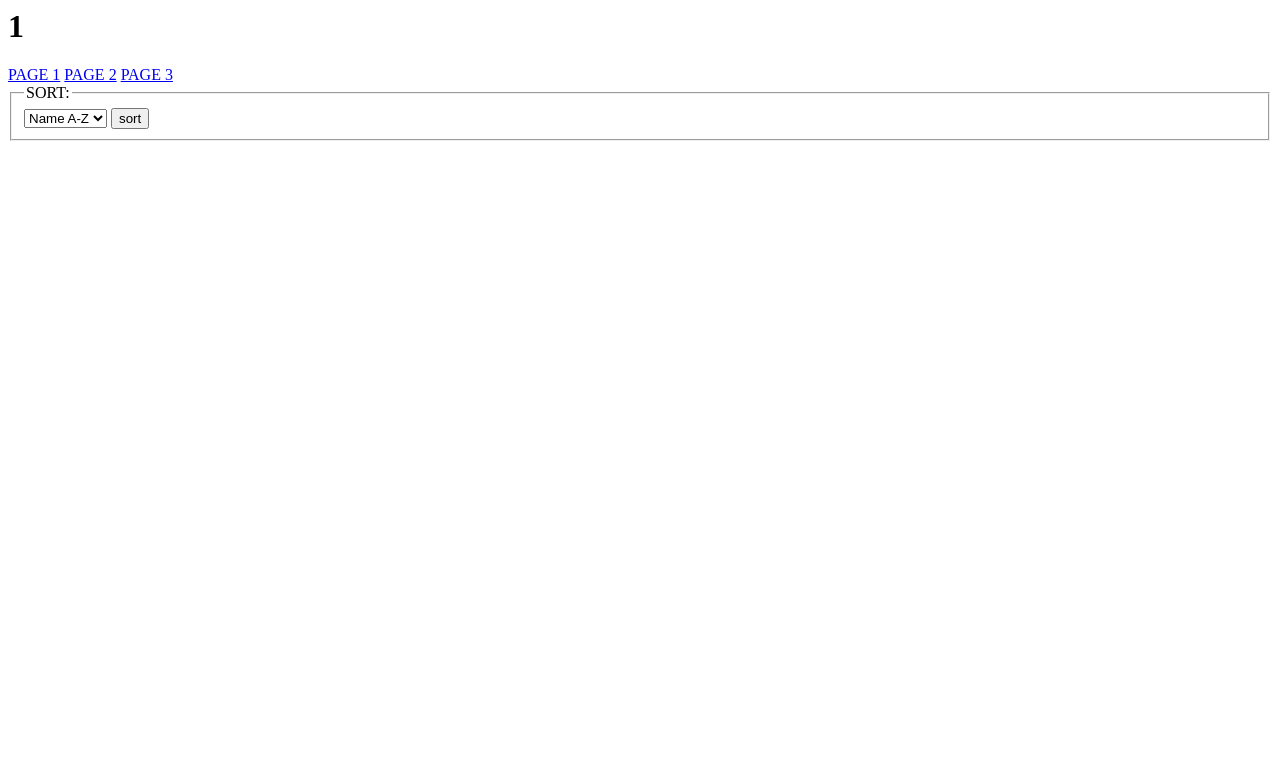
After one commit to Arshunas/Ciupakabros, a PHP site: page /ciupakabros/users.php in a window 1280 px wide. The commit adds this page. Shown: the top 783 px of the page. Run offline with PHP 8.4, Linux system fonts and the light colour scheme; data that the repository does not hold is empty.

Commit message:
014 update
Signed-off-by: Sarunas <sarunas.stankevicius@mailbox.org>

```diff
--- a/014/index.php
+++ b/014/index.php
@@ -31,5 +31,7 @@ $users = array_map(function($user)
     return $user;
 }, $users);
 
+file_put_contents(__DIR__ . '/users.ser', serialize($users));
+
 echo '<pre>';
 print_r($users);
--- /dev/null
+++ b/014/users.php
@@ -0,0 +1,45 @@
+<?php
+$users = unserialize(file_get_contents(__DIR__ . '/users.ser'));
+
+$page = max (1, (int) ($_GET['page'] ?? 1));
+
+echo '<h1>'. $page .'</h1>';
+
+// $users = array_slice($users, ($page - 1) * 10, 10);
+
+?>
+
+<!DOCTYPE html>
+<html lang="en">
+<head>
+    <meta charset="UTF-8">
+    <meta name="viewport" content="width=device-width, initial-scale=1.0">
+    <title>Document</title>
+</head>
+<body>
+    <a href="http://localhost/ciupakabros/014/users.php?page=1">PAGE 1</a>
+    <a href="http://localhost/ciupakabros/014/users.php?page=2">PAGE 2</a>
+    <a href="http://localhost/ciupakabros/014/users.php?page=3">PAGE 3</a>
+    <form action="" method="get">
+        <fieldset>
+            <legend>SORT:</legend>
+            <select name="sort">
+                <option value="name_asc">Name A-Z</option>
+                <option value="name_asc">Name Z-A</option>
+                <option value="id_asc">ID 1-9</option>
+                <option value="id_asc">ID 9-1</option>
+            </select>
+            <button type="submit">sort</button>
+        </fieldset>
+
+    </form>
+<ul>
+<?php foreach($users as $user) : ?>
+<li>
+    <b>ID:</b> <?= $user['user_id'] ?> <i><?= $user['name'] ?> <?= $user['surname'] ?>  </i>
+</li>
+<?php endforeach ?>
+</ul>
+
+</body>
+</html>
```
Also changed, not shown: 1 other file.
